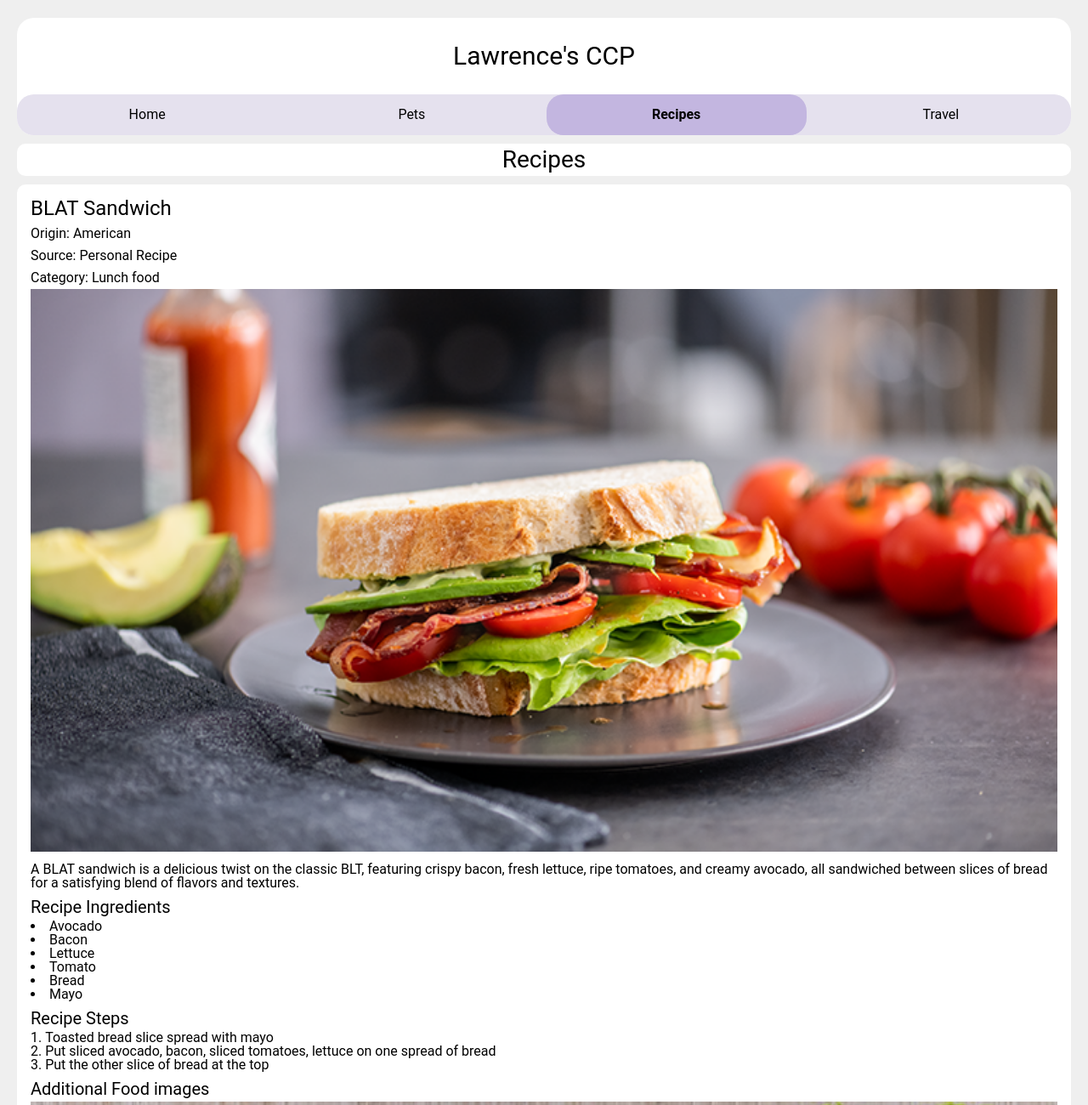
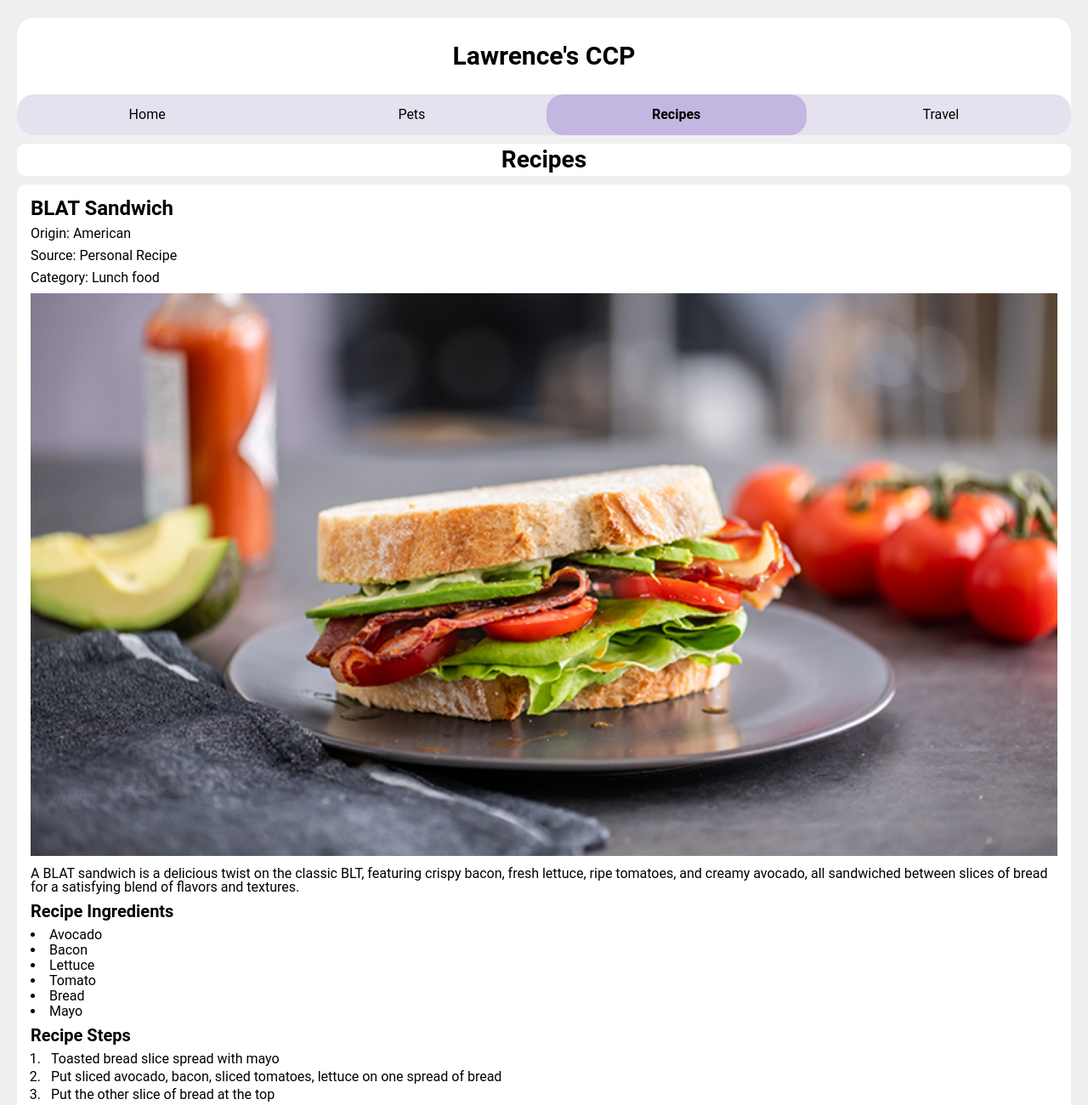
Before and after one commit to LawrenceDai/ccp_mobile_w24, a plain HTML site: page recipes.html in a window 1280 px wide. Shown: the top 1300 px of the page at 85% size. Drawn offline with Linux system fonts and the light colour scheme.

Commit message:
Update style.css

```diff
--- a/css/style.css
+++ b/css/style.css
@@ -34,6 +34,7 @@ header {
 header h1 {
     text-align: center;
     font-size: 30px;
+    font-weight: bold;
     padding: 1em 0;
 }
 
@@ -73,6 +74,7 @@ main div {
 
 main h1 {
     font-size: 28px;
+    font-weight: bold;
     background-color: white;
     margin-bottom: 10px;
     border-radius: 10px;
@@ -82,17 +84,19 @@ main h1 {
 
 main div h2 {
     font-size: 24px;
-    margin-bottom: 5px;
+    font-weight: bold;
+    margin-bottom: 10px;
 }
 
 main div h3 {
     font-size: 20px;
-    margin-bottom: 5px;
+    font-weight: bold;
+    margin-bottom: 10px;
     margin-top: 10px;
 }
 
 main div p {
-    margin-bottom: 5px;
+    margin-bottom: 10px;
     margin-top: 10px;
 }
 
@@ -108,8 +112,18 @@ main div ul {
     list-style: disc inside none;
 }
 
+main div ul li {
+    margin-bottom: 2px;
+}
+
 main div ol {
-    list-style: decimal inside none;
+    list-style: decimal outside none;
+}
+
+main div ol li {
+    margin-left: 1em;
+    padding-left: 0.5em;
+    margin-bottom: 5px;
 }
 
 main div figure {
```
